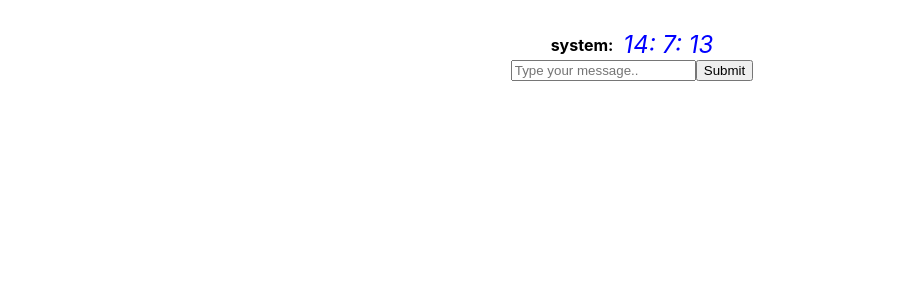
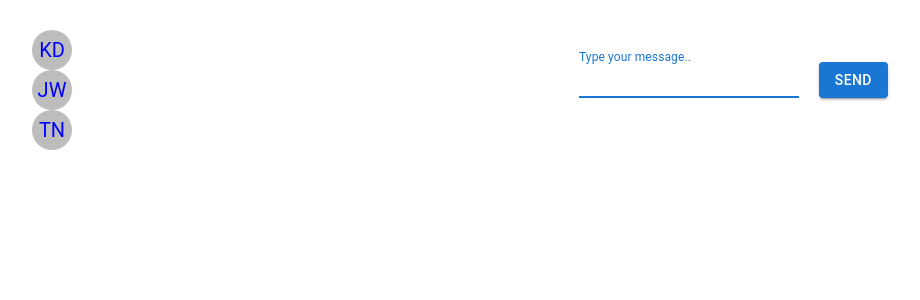
Before and after one commit to Eliseev88/react_course, a React (Create React App) app in the folder my-app/: page / in a window 1280 px wide. Shown: the top 300 px of the page, without its empty margins (8-928 px from the left). Built offline with nearby package versions, Linux system fonts and the light colour scheme.

Commit message:
completed 3rd lesson

```diff
--- a/my-app/package.json
+++ b/my-app/package.json
@@ -3,7 +3,11 @@
   "version": "0.1.0",
   "private": true,
   "dependencies": {
+    "@emotion/react": "^11.8.2",
+    "@emotion/styled": "^11.8.1",
+    "@mui/material": "^5.5.3",
     "cra-template": "1.1.3",
+    "prop-types": "^15.8.1",
     "react": "^17.0.2",
     "react-dom": "^17.0.2",
     "react-scripts": "5.0.0"
--- a/my-app/src/App.js
+++ b/my-app/src/App.js
@@ -1,34 +1,56 @@
 import React, { useState, useEffect } from 'react';
 import './App.scss';
-import { Message } from "./Components/Message/Message";
+import { MessageList } from './Components/MessageList/MessageList';
+import ChatList from './Components/ChatList/ChatList';
 import { Form } from './Components/UI/Form/Form';
+import { AUTHORS, CHATS } from './utils/constants';
+import Grid from '@mui/material/Grid';
+import Item from '@mui/material/Grid';
 
 function App() {
   const [messageList, setMessage] = useState([]);
 
-  const addMessage = textMsg => setMessage([...messageList, {text: textMsg, author: 'John Smith'}]);
+  const addMessage = newMsg => setMessage([...messageList, newMsg]);
+
+  const sendMessage = text => addMessage({
+    text,
+    author: AUTHORS.human,
+    id: Date.now(),
+  })
 
   useEffect(() => {
-    if(messageList.length && messageList[messageList.length - 1]['author'] === 'system') return;
-    const date = new Date();
-    let timer = setTimeout(() => setMessage([...messageList, {
-      text:
+    if (messageList[messageList.length - 1]?.author  === AUTHORS.human) {
+      const date = new Date();
+      let timer = setTimeout(() => addMessage({
+        text:
         `
           ${date.getHours()}:
           ${date.getMinutes()}:
           ${date.getSeconds()}
         `,
-      author: 'system',
-    }]), 1500);
-    return () => clearTimeout(timer);
-  });
+        author: AUTHORS.robot,
+        id: Date.now(),
+      }), 1500);
 
-
+      return () => clearTimeout(timer);
+    }
+  }, [messageList]);
 
   return (
     <div className='app'>
-      {messageList.map(msg => <Message text={msg.text} author={msg.author} />)}
-      <Form onSubmit={addMessage} />
+      <Grid container spacing={2}>
+        <Grid item xs={2}>
+          <Item>
+            <ChatList chats={CHATS} />
+          </Item>
+        </Grid>
+        <Grid item xs={10}>
+          <Item>
+            <MessageList messages={messageList}/>
+            <Form onSubmit={sendMessage} />
+          </Item>
+        </Grid>
+      </Grid>
     </div>
   )
 }
--- /dev/null
+++ b/my-app/src/Components/Chat/Chat.jsx
@@ -0,0 +1,11 @@
+import Avatar from '@mui/material/Avatar';
+
+function Chat ({name}) {
+    const firstLetter = name[0];
+    const secondLetter = name.split(' ')[1][0];
+    return (
+        <Avatar sx={{ color: 'blue' }}>{firstLetter+secondLetter}</Avatar>
+    )
+}
+
+export default Chat;
--- /dev/null
+++ b/my-app/src/Components/ChatList/ChatList.jsx
@@ -0,0 +1,5 @@
+import Chat from '../Chat/Chat';
+
+const ChatList = ({chats}) => chats.map(el => <Chat key={el.id} name={el.name} />);
+
+export default ChatList;
--- a/my-app/src/Components/Message/Message.jsx
+++ b/my-app/src/Components/Message/Message.jsx
@@ -1,4 +1,5 @@
 import './Message.scss';
+import PropTypes from 'prop-types';
 
 export function Message({text, author}) {
     return (
@@ -8,3 +9,8 @@ export function Message({text, author}) {
         </div>
     );
 }
+
+Message.propTypes = {
+    author: PropTypes.string.isRequired,
+    text: PropTypes.string,
+}
--- /dev/null
+++ b/my-app/src/Components/MessageList/MessageList.jsx
@@ -0,0 +1,3 @@
+import { Message } from '../Message/Message';
+
+export const MessageList = ({ messages }) => messages.map(msg => <Message key={msg.id} text={msg.text} author={msg.author} />);
--- a/my-app/src/Components/UI/Form/Form.jsx
+++ b/my-app/src/Components/UI/Form/Form.jsx
@@ -1,5 +1,8 @@
-import React, {useState} from 'react';
+import React, {useRef, useState} from 'react';
 import './Form.scss';
+import Button from '@mui/material/Button';
+import TextField from '@mui/material/TextField';
+import { useEffect } from 'react';
 
 export const Form = ({onSubmit}) => {
     const [value, setValue] = useState('');
@@ -12,10 +15,25 @@ export const Form = ({onSubmit}) => {
 
     const handleChange = event => setValue(event.target.value);
 
+    const inputRef = useRef(null);
+
+    useEffect(() => {
+        inputRef.current?.lastElementChild.children[0].focus();
+    },[value]);
+
     return (
-        <form onSubmit={handleSubmit}>
-            <input type="text" value={value} onChange={handleChange} placeholder="Type your message.."/>
-            <input type="submit" />
+        <form className="form" onSubmit={handleSubmit}>
+            <TextField  sx={{ marginRight: '20px' }}
+                        className='form__input'
+                        id="standard-basic"
+                        label="Type your message.."
+                        variant="standard"
+                        value={value}
+                        onChange={handleChange}
+                        autoFocus
+                        ref={inputRef}
+            />
+            <Button type='submit' variant='contained'>Send</Button>
         </form>
     )
 }
--- a/my-app/src/Components/UI/Form/Form.scss
+++ b/my-app/src/Components/UI/Form/Form.scss
@@ -1,3 +1,10 @@
 .form {
+    margin-top: 20px;
+    display: flex;
+    align-items: flex-end;
+    justify-content: center;
+}
 
+.form__input {
+    margin-right: 100px;
 }
--- /dev/null
+++ b/my-app/src/utils/constants.js
@@ -0,0 +1,10 @@
+export const AUTHORS = {
+    human: 'John Smith',
+    robot: 'System',
+}
+
+export const CHATS = [
+  { id: 1, name: 'Kent Dodds' },
+  { id: 2, name: 'Jed Watson' },
+  { id: 3, name: 'Tim Neutkens' },
+]
```
Also changed, not shown: 1 other file (tests, documents, lock files or other folders).
